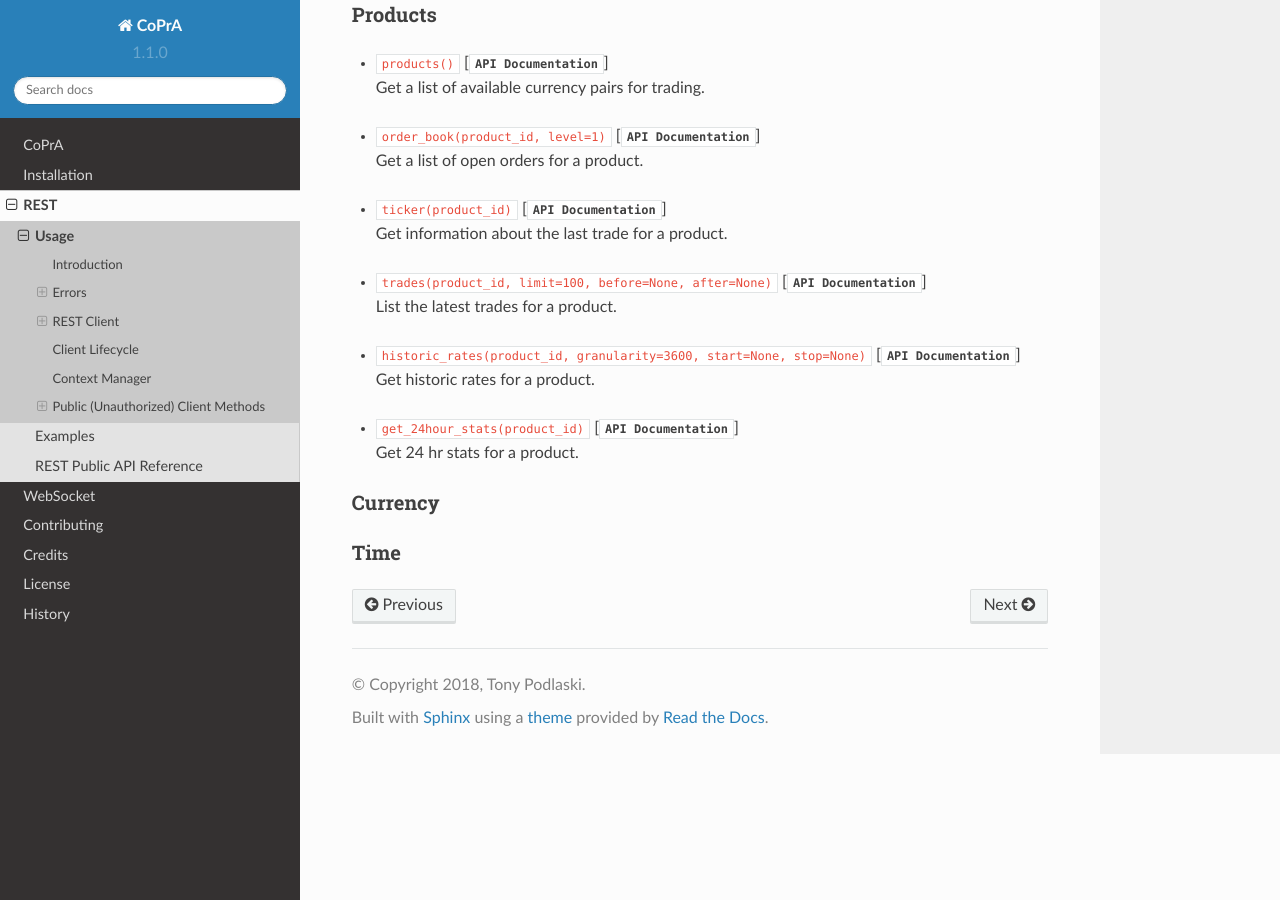
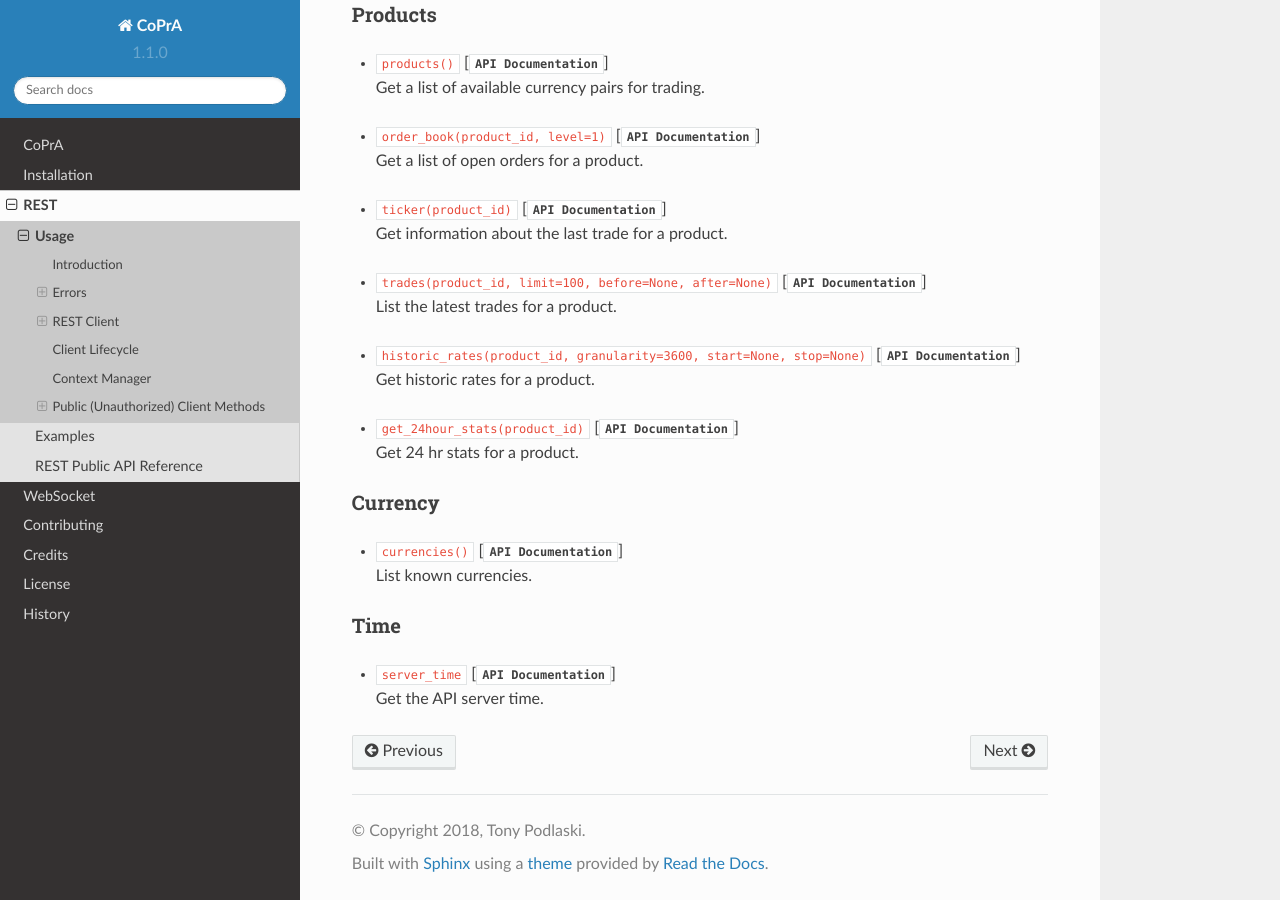
Before and after one commit to tpodlaski/copra, a Sphinx documentation site: the page built from docs/rest/usage.rst, in a window 1280 px wide and 900 px high, scrolled down 3568 px. Built offline with Sphinx 7.4.7 and the Read the Docs theme 2.0.0, drawn with Linux system fonts in a browser that asks for light colours.

Commit message:
Update usage.rst

```diff
--- a/docs/rest/usage.rst
+++ b/docs/rest/usage.rst
@@ -144,5 +144,13 @@ Products
 Currency
 ++++++++
 
+*
+    | ``currencies()`` [:meth:`API Documentation <copra.rest.Client.currencies>`]
+    | List known currencies.
+
 Time
 ++++
+
+*
+    | ``server_time`` [:meth:`API Documentation <copra.rest.Client.server_time>`]
+    | Get the API server time.
```
